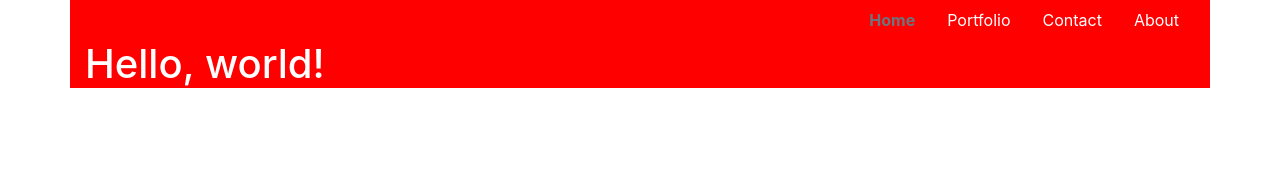
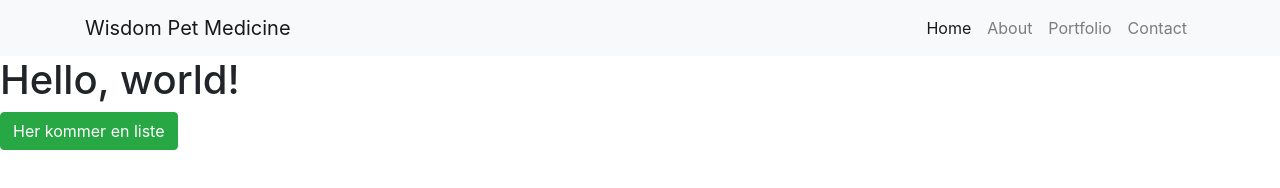
Before and after one commit to jjberg83/bootstrapPractice, a plain HTML site: page navs/index.html in a window 1280 px wide. Drawn offline with nearby package versions, Linux system fonts and the light colour scheme.

Commit message:
Successfully added hamburger menu. Not clean, but it works

```diff
--- a/navs/css/additional.css
+++ b/navs/css/additional.css
@@ -1,20 +1,7 @@
-.container {
-    background: red;
+.navbar-toggler {
+    background-color: blueviolet;
 }
 
-h1 {
-    color: white;
+.navbar-toggler-icon {
+    background-color: blueviolet;
 }
-
-.nav a {
-    color: white;
-}
-
-.nav a:hover {
-    text-decoration: underline;
-    color: grey;
-}
-
-a.disabled {
-    font-weight: bold;
-}
--- a/navs/index.html
+++ b/navs/index.html
@@ -13,15 +13,45 @@
   </head>
 
   <body>
-    <div class="container">
-      <nav class="nav justify-content-end flex-column flex-md-row">
-          <a class="nav-link disabled" href="#">Home</a>
-          <a class="nav-link" href="#">Portfolio</a>
-          <a class="nav-link" href="#">Contact</a>
-          <a class="nav-link" href="#">About</a>
-      </nav>
-      <h1>Hello, world!</h1>
-    </div><!-- end of container div -->
+    <nav class="navbar navbar-light bg-light navbar-expand-sm">
+      <div class="container"><!-- container div for navigasjon -->
+        <a href="#" class="navbar-brand">Wisdom Pet Medicine</a>
+
+        <button class="navbar-toggler" type="button"
+          data-toggle="collapse" data-target="#collapseIt"
+          aria-controls="collapseIt"
+          aria-expanded="false" aria-label="Toggle navigation">
+          <span class="navbar-toggler-icon"></span>
+        </button>
+
+        <div class="collapse navbar-collapse justify-content-end" id="collapseIt">
+          <div class="navbar-nav mr-a">
+            <a href="#" class="nav-item nav-link active">Home</a>
+            <a href="#" class="nav-item nav-link">About</a>
+            <a href="#" class="nav-item nav-link">Portfolio</a>
+            <a href="#" class="nav-item nav-link">Contact</a>
+          </div><!-- navbar-nav -->
+        </div><!-- collapse navbar-collapse -->
+      </div><!-- container div for navigasjon -->
+    </nav>
+
+      <div class="container"></div> <!-- container div for resten av innholdet-->
+
+        <h1>Hello, world!</h1>
+
+        <button class="btn btn-success" type="button" data-toggle="collapse"
+          data-target="#jjbergBtn">
+          Her kommer en liste
+        </button>
+
+        <div class="collapse" id="jjbergBtn">
+          <ul>
+            <li>Home</li>
+            <li>About</li>
+            <li>Contact</li>
+          </ul>
+        </div>
+      </div><!-- end of container div -->
 
     <!-- Optional JavaScript -->
     <!-- jQuery first, then Popper.js, then Bootstrap JS -->
```
